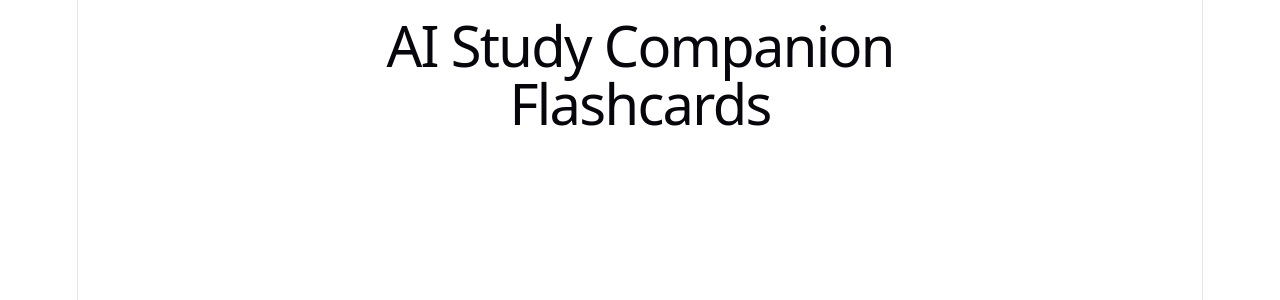
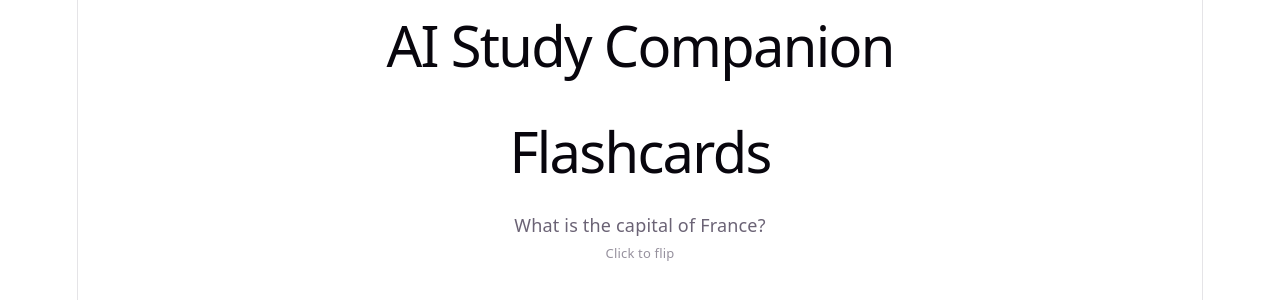
Before and after one commit to acev-0007/CPSC_491_Study_Companion, a React app in the folder frontend/: page /flashcards in a window 1280 px wide. Shown: the top 300 px of the page. Built offline with nearby package versions, Linux system fonts and the light colour scheme; the HTML template or start-up script is replaced by a standard one.

Commit message:
Version 1 of hardcoded flashcard implementation with mock-data

```diff
--- /dev/null
+++ b/frontend/src/components/Flashcards.css
@@ -0,0 +1,113 @@
+.flashcard {
+  width: 100%;
+  max-width: 480px;
+  height: 240px;
+  margin: 0 auto;
+  cursor: pointer;
+  perspective: 1200px;
+}
+
+.flashcard:focus-visible {
+  outline: 2px solid var(--accent);
+  outline-offset: 4px;
+  border-radius: 12px;
+}
+
+.flashcard-inner {
+  position: relative;
+  width: 100%;
+  height: 100%;
+  transition: transform 0.5s;
+  transform-style: preserve-3d;
+}
+
+.flashcard-inner.is-flipped {
+  transform: rotateY(180deg);
+}
+
+.flashcard-face {
+  position: absolute;
+  inset: 0;
+  display: flex;
+  flex-direction: column;
+  align-items: center;
+  justify-content: center;
+  gap: 12px;
+  padding: 24px;
+  box-sizing: border-box;
+  border: 1px solid var(--border);
+  border-radius: 12px;
+  background: var(--bg);
+  box-shadow: var(--shadow);
+  backface-visibility: hidden;
+  text-align: center;
+}
+
+.flashcard-face p {
+  font-size: 20px;
+  line-height: 135%;
+  color: var(--text-h);
+  margin: 0;
+}
+
+.flashcard-back {
+  transform: rotateY(180deg);
+  background: var(--accent-bg);
+  border-color: var(--accent-border);
+}
+
+.flashcard-hint {
+  font-size: 13px;
+  color: var(--text);
+  opacity: 0.7;
+}
+
+.flashcards-page {
+  display: flex;
+  flex-direction: column;
+  align-items: center;
+  gap: 16px;
+  padding: 16px 0 48px;
+}
+
+.flashcards-progress {
+  font-family: var(--mono);
+  color: var(--text);
+}
+
+.flashcards-controls {
+  display: flex;
+  gap: 12px;
+}
+
+.flashcards-controls button,
+.flashcards-finish-btn,
+.flashcards-primary-btn {
+  font: inherit;
+  font-size: 15px;
+  padding: 10px 20px;
+  border-radius: 8px;
+  border: 1px solid var(--border);
+  background: var(--bg);
+  color: var(--text-h);
+  cursor: pointer;
+}
+
+.flashcards-controls button:hover:not(:disabled),
+.flashcards-finish-btn:hover,
+.flashcards-primary-btn:hover {
+  border-color: var(--accent-border);
+  background: var(--accent-bg);
+}
+
+.flashcards-controls button:disabled {
+  opacity: 0.4;
+  cursor: not-allowed;
+}
+
+.flashcards-primary-btn {
+  border-color: var(--accent-border);
+  background: var(--accent-bg);
+  color: var(--accent);
+  font-weight: 600;
+}
--- /dev/null
+++ b/frontend/src/data/mockFlashcards.js
@@ -0,0 +1,62 @@
+// Note: the following is a hardcode implementation
+// for the purpose of testing the flashcard component.
+// It will be replaced with a dynamic implementation in the future.
+//
+
+const mockFlashcards =[
+    {
+        id: 1,
+        front: "What is the capital of France?",
+        back: "Paris"
+    }
+    ,
+    {
+        id: 2,
+        front: "What is the largest planet in our solar system?",
+        back: "Jupiter"
+    }
+    ,
+    {
+        id: 3,
+        front: "What is the chemical symbol for gold?",
+        back: "Au"
+    }
+    ,
+    {
+        id: 4,
+        front: "Who wrote 'To Kill a Mockingbird'?",
+        back: "Harper Lee"
+    }
+    ,
+    {
+        id: 5,
+        front: "What is the speed of light?",
+        back: "Approximately 299,792 kilometers per second (186,282 miles per second)"
+    }
+    ,
+    {
+        id: 6,
+        front: "What is the largest ocean on Earth?",
+        back: "The Pacific Ocean"
+    }
+    ,
+    {
+        id: 7,
+        front: "What is the smallest prime number?",
+        back: "2"
+    }
+    ,
+    {
+        id: 8,
+        front: "Who painted the Mona Lisa?",
+        back: "Leonardo da Vinci"
+    }
+    ,
+    {
+        id: 9,
+        front: "What is the tallest mountain in the world?",
+        back: "Mount Everest"
+    }
+];
+
+export default mockFlashcards;
--- a/frontend/src/pages/Flashcards.jsx
+++ b/frontend/src/pages/Flashcards.jsx
@@ -1,5 +1,38 @@
+import { useState } from "react";
+
+import mockFlashcards from "../data/mockFlashcards";
+import "../components/Flashcards.css";
+
 function Flashcards() {
-  return <h1>Flashcards</h1>;
+  const [isFlipped, setIsFlipped] = useState(false);
+  const card = mockFlashcards[0];
+
+  function handleFlip() {
+    setIsFlipped((prev) => !prev);
+  }
+
+  return (
+    <section className="flashcards-page">
+      <h1>Flashcards</h1>
+
+      <div
+        className="flashcard"
+        role="button"
+        tabIndex={0}
+        aria-pressed={isFlipped}
+        onClick={handleFlip}
+        onKeyDown={(event) => {
+          if (event.key === "Enter" || event.key === " ") {
+            event.preventDefault();
+            handleFlip();
+          }
+        }}
+      >
+        <p>{isFlipped ? card.back : card.front}</p>
+        <span className="flashcard-hint">Click to flip</span>
+      </div>
+    </section>
+  );
 }
 
-export default Flashcards;
+ export default Flashcards;
```
